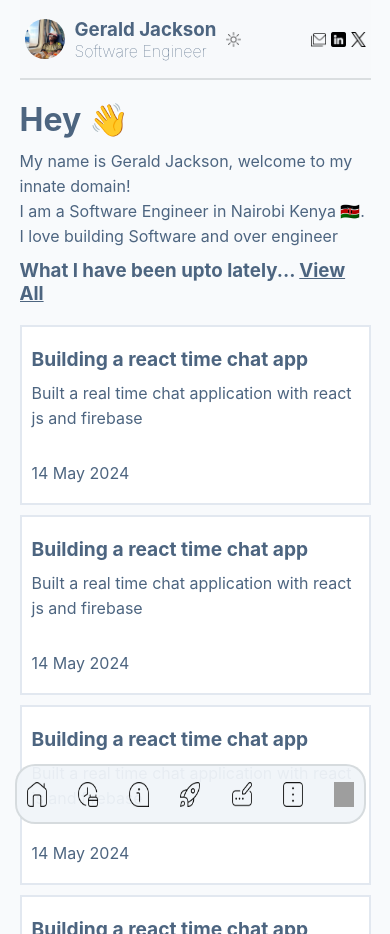
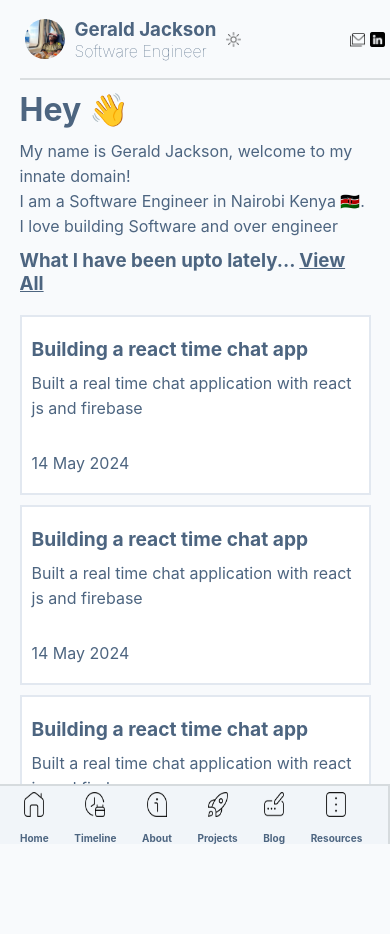
Before and after one commit to Codedys/Portfolio, a React (Vite) app: page / in a window 390 px wide. After the commit the page ends 844 px from the top, so only its background shows below. Built offline with nearby package versions, Linux system fonts and the light colour scheme; grey boxes are pictures that could not be loaded.

Commit message:
added a resources pop up

```diff
--- a/src/App.jsx
+++ b/src/App.jsx
@@ -1,6 +1,10 @@
 import { Outlet, Link } from "react-router-dom";
+import Popup from "./components/popup/Popup";
+import { useState } from "react";
 
 const App = () => {
+  const [toggle, setToggle] = useState(false);
+
   return (
     <div className="container">
       <nav>
@@ -22,37 +26,40 @@ const App = () => {
       <main>
         <div className="sidebar">
           <div className="route-elements">
-            <Link to="/">
+            <Link className="links" to="/">
               <img src="/home.png" alt="" />
               <h4>Home</h4>
             </Link>
           </div>
           <div className="route-elements">
-            <Link to="timeline">
+            <Link className="links" to="timeline">
               <img src="/schedule.png" alt="" />
               <h4>Timeline</h4>
             </Link>
           </div>
           <div className="route-elements">
-            <Link to="about">
+            <Link className="links" to="about">
               <img src="/about.png" alt="" />
               <h4>About</h4>
             </Link>
           </div>
           <div className="route-elements">
-            <Link to="projects">
+            <Link className="links" to="projects">
               <img src="/projects.png" alt="" />
               <h4>Projects</h4>
             </Link>
           </div>
           <div className="route-elements">
-            <Link to="blog">
+            <Link className="links" to="blog">
               <img src="/blog.png" alt="" />
               <h4>Blog</h4>
             </Link>
           </div>
           <div className="route-elements">
-            <img className="desktop" src="resources.png" alt="" />
+            <Link onClick={()=> setToggle(!toggle)} className="desktop">
+              <img src="resources.png" alt="" />
+              <h4>Resources</h4>
+            </Link>
             <div className="underitems">
               <h3>Resources</h3>
               <div>
@@ -61,7 +68,6 @@ const App = () => {
               </div>
               <div>
                 <img src="/bucket.png" alt="" />
-                {/* <a href="/bucketlist"></a> */}
                 <span>Bucket List</span>
               </div>
               <div>
@@ -71,7 +77,6 @@ const App = () => {
             </div>
           </div>
           <div className="route-elements">
-            <img className="desktop" src="contact.png" alt="" />
             <div className="underitems">
               <h3>Contacts</h3>
               <div>
@@ -90,6 +95,7 @@ const App = () => {
           </div>
         </div>
         <div className="page-content">
+          {toggle ? <Popup /> : null}
           <Outlet />
         </div>
       </main>
--- /dev/null
+++ b/src/components/popup/Popup.jsx
@@ -0,0 +1,22 @@
+import "./popup.css"
+
+const Popup = () => {
+  return (
+    <div className="popup-main">
+      <div>
+        <img src="/cv.png" alt="" />
+        <span>My CV</span>
+      </div>
+      <div>
+        <img src="/bucket.png" alt="" />
+        <span>Bucket List</span>
+      </div>
+      <div>
+        <img src="/bookmark.png" alt="" />
+        <span>Bookmarks</span>
+      </div>
+    </div>
+  );
+};
+
+export default Popup;
--- /dev/null
+++ b/src/components/popup/popup.css
@@ -0,0 +1,28 @@
+.popup-main {
+  height: fit-content;
+  width: fit-content;
+  padding: 20px;
+  display: flex;
+  flex-direction: column;
+  background-color: rgba(241, 245, 249, 0.945);
+  gap: 20px;
+  border: 2px solid rgba(159, 166, 168, 0.329);
+  border-radius: 20px;
+  position: fixed;
+  bottom: 60px;
+  right: 10px;
+
+
+  div {
+    img {
+      height: 20px;
+      width: 20px;
+      cursor: pointer;
+    }
+    span {
+      margin-left: 10px;
+      font-weight: bold;
+      font-size: medium;
+    }
+  }
+}
--- a/src/index.css
+++ b/src/index.css
@@ -30,8 +30,7 @@ body {
     border-bottom: 2px solid rgba(159, 166, 168, 0.329);
     padding-left: 30px;
     padding-right: 30px;
-    background-color: rgba(248, 250, 252,0.5);
-
+    background-color: rgba(248, 250, 252, 0.5);
 
     .userinfo {
       display: flex;
@@ -81,16 +80,13 @@ body {
       flex-direction: column;
       gap: 5px;
 
-
       .route-elements {
-
         display: flex;
         align-items: center;
         gap: 15px;
         margin-left: 20px;
         margin-top: 20px;
-        a{
-
+        a {
           display: flex;
           align-items: center;
           gap: 15px;
@@ -112,9 +108,9 @@ body {
               width: 20px;
               cursor: pointer;
             }
-            span{
+            span {
               margin-left: 10px;
-              font-weight: bold ;
+              font-weight: bold;
               font-size: medium;
             }
           }
@@ -132,6 +128,7 @@ body {
     .page-content {
       height: 100%;
       width: 40%;
+      padding-bottom: 100px;
     }
   }
 }
@@ -143,6 +140,7 @@ body {
     nav {
       padding-left: 5px;
       padding-right: 5px;
+      position: fixed;
 
 
       .userinfo {
@@ -174,30 +172,37 @@ body {
 
       .sidebar {
         height: 60px;
-        width: 90%;
-        margin-left: 5px;
+        width: 100%;
         position: fixed;
-        bottom: 20px;
-        left: 10px;
+        bottom: 0px;
+        left: 0px;
         display: flex;
         align-items: center;
         justify-content: space-between;
-        border: 2px solid rgba(159, 166, 168, 0.329);
-        background-color: rgba(241, 245, 249,0.945);
-        border-radius: 20px;
+        border-top: 2px solid rgba(159, 166, 168, 0.329);
+        background-color: rgba(241, 245, 249, 0.945);
         flex-direction: row;
-        gap: 0px;
 
         .route-elements {
           display: flex;
           flex-direction: column;
           justify-content: center;
-          margin-left: 10px;
-          margin-right: 10px;
-          margin-top: 0px;
+          margin-top: 5px;
 
           .desktop {
-            display: inline ;
+            display: flex;
+            flex-direction: column;
+
+            h4 {
+              font-size: x-small;
+            }
+
+            img {
+              height: 25px;
+              width: 20px;
+              cursor: pointer;
+            }
+
           }
           .underitems {
             display: none;
@@ -210,16 +215,19 @@ body {
                 width: 20px;
                 cursor: pointer;
               }
-              span{
+              span {
                 margin-left: 10px;
-                font-weight: bold ;
+                font-weight: bold;
                 font-size: medium;
               }
             }
           }
+          .links {
+            display: flex;
+            flex-direction: column;
 
             h4 {
-            display: none;
+              font-size: x-small;
             }
 
             img {
@@ -229,9 +237,13 @@ body {
             }
           }
         }
+      }
       .page-content {
         height: 100%;
         width: 100%;
+        padding-bottom: 70px;
+        padding-top: 70px;
+
       }
     }
   }
```
Lines whose indentation alone changed are shown as unchanged.
